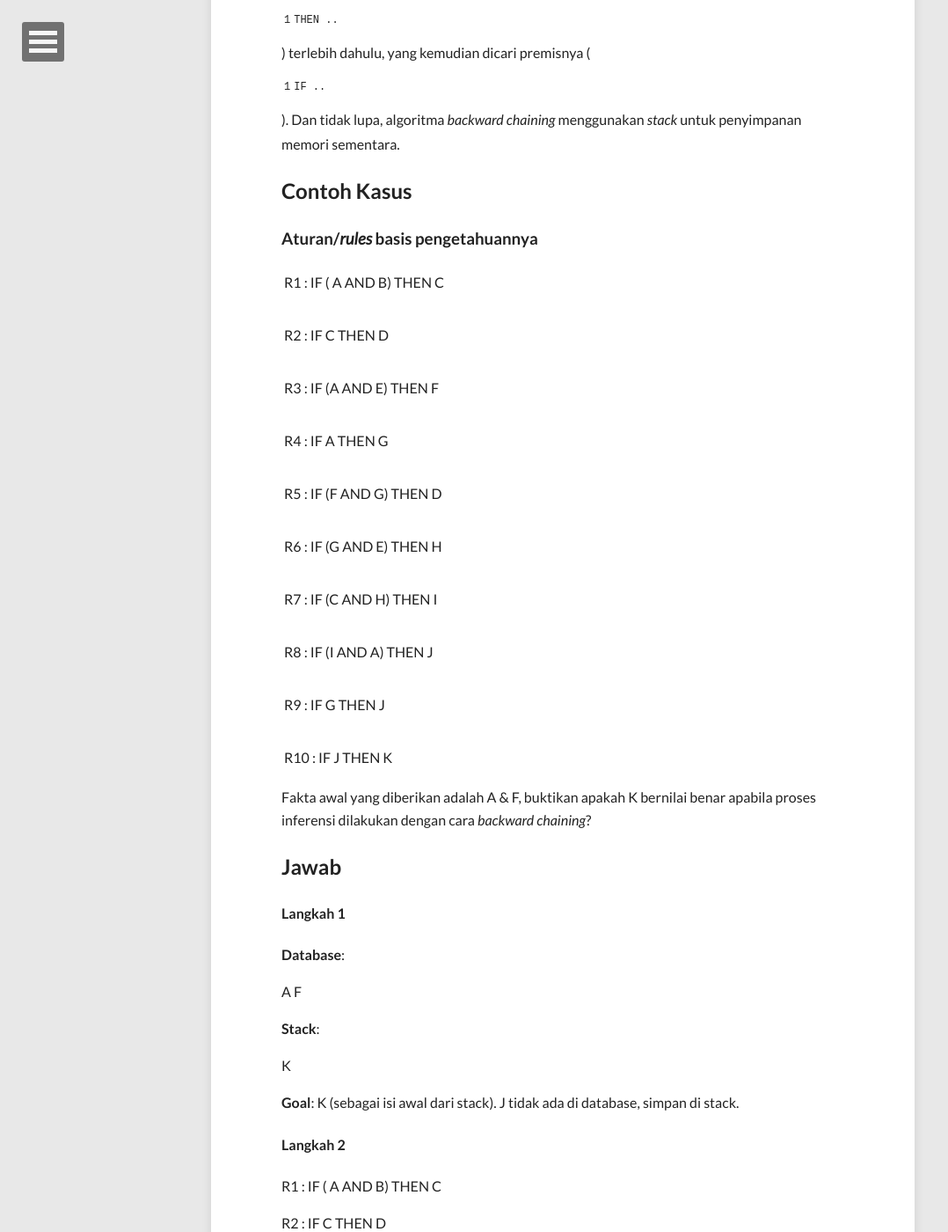
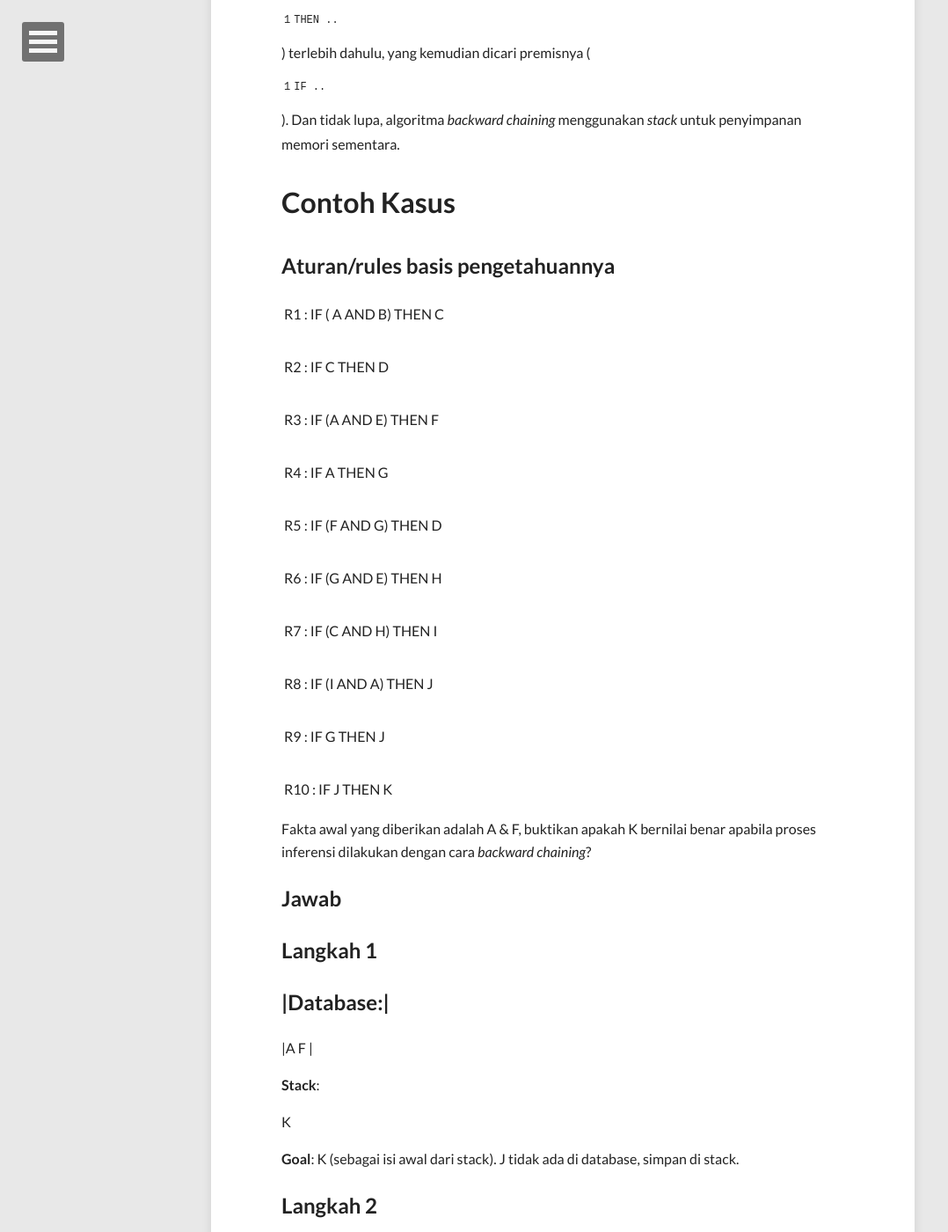
Before and after one commit to rafeyu/rafeyu.github.io, a Jekyll site: the page built from _posts/2014-03-25-algoritma-backward-chaining.md, in a window 1280 px wide and 1400 px high, scrolled down 509 px. Shown: the whole window at 88% size, without its empty margins (0-1078 px from the left). Built offline with Jekyll 4.4.1, drawn with Linux system fonts in a browser that asks for light colours; nearby versions of some CDN libraries; comment, search, counter and statistics services are not loaded.

Commit message:
edit algo

```diff
--- a/_posts/2014-03-25-algoritma-backward-chaining.md
+++ b/_posts/2014-03-25-algoritma-backward-chaining.md
@@ -18,8 +18,8 @@ Menurut saya cukup membingungkan apabila dibandingkan dengan algoritma *forward
 
 Kunci algoritma ini adalah pada premis dan konklusi, layaknya *forward chaining*, perbedaanya adalah algoritma *backward chaining* memeriksa konklusi (`THEN ..`) terlebih dahulu, yang kemudian dicari premisnya (`IF ..`). Dan tidak lupa, algoritma *backward chaining* menggunakan *stack* untuk penyimpanan memori sementara.
 
-## Contoh Kasus
-### Aturan/*rules* basis pengetahuannya
+# Contoh Kasus
+## Aturan/rules basis pengetahuannya
 
 | R1	: IF ( A AND B) THEN C  |
 |								|
@@ -45,11 +45,11 @@ Fakta awal yang diberikan adalah A & F, buktikan apakah K bernilai benar apabila
 
 ## Jawab
 
-#### Langkah 1
+## Langkah 1
 
-**Database**:
-
-A F
+|**Database**:|
+---------------
+|A F          |
 
 **Stack**:
 
@@ -57,7 +57,7 @@ K
 
 **Goal**: K (sebagai isi awal dari stack). J tidak ada di database, simpan di stack.
 
-#### Langkah 2
+## Langkah 2
 
 R1	: IF ( A AND B) THEN C
 
@@ -91,7 +91,7 @@ K J
 
 A ada di Database. I tidak ada di Database (simpan di stack).
 
-#### Langkah 3
+## Langkah 3
 
 R1	: IF ( A AND B) THEN C
 
@@ -125,7 +125,7 @@ K J I
 
 C tidak ada di database (simpan di stack). H tidak ada di database (simpan di stack).
 
-#### Langkah 4
+## Langkah 4
 
 R1	: IF ( A AND B) THEN C
 
@@ -159,7 +159,7 @@ K J I C H
 
 G tidak ada di database (simpan di stack). E tidak ada di database (simpan di stack).
 
-#### Langkah 5
+## Langkah 5
 
 R1	: IF ( A AND B) THEN C
 
@@ -193,7 +193,7 @@ K J I C H G E
 
 Aturan dengan konklusi E tidak ada (yang berarti gagal), maka kembali ke langkah ke 2 (namun kita akan memakai R9 dari pada R8).
 
-#### Langkah 6 (perulangan dari langkah 2)
+## Langkah 6 (perulangan dari langkah 2)
 
 R1	: IF ( A AND B) THEN C
 
@@ -227,7 +227,7 @@ K J
 
 G tidak ada di database (simpan di stack).
 
-#### Langkah 7
+## Langkah 7
 
 R1	: IF ( A AND B) THEN C
 
@@ -261,7 +261,7 @@ K J G
 
 A ada di database. G masukkan ke database.
 
-#### Langkah 8
+## Langkah 8
 
 R1	: IF ( A AND B) THEN C
 
@@ -295,7 +295,7 @@ K J
 
 G ada di database. J masukkan ke database.
 
-#### Langkah 9
+## Langkah 9
 
 R1	: IF ( A AND B) THEN C
 
@@ -329,7 +329,7 @@ K
 
 J ada di database. K masukkan ke database.
 
-#### Langkah 10
+## Langkah 10
 
 R1	: IF ( A AND B) THEN C
 
```
